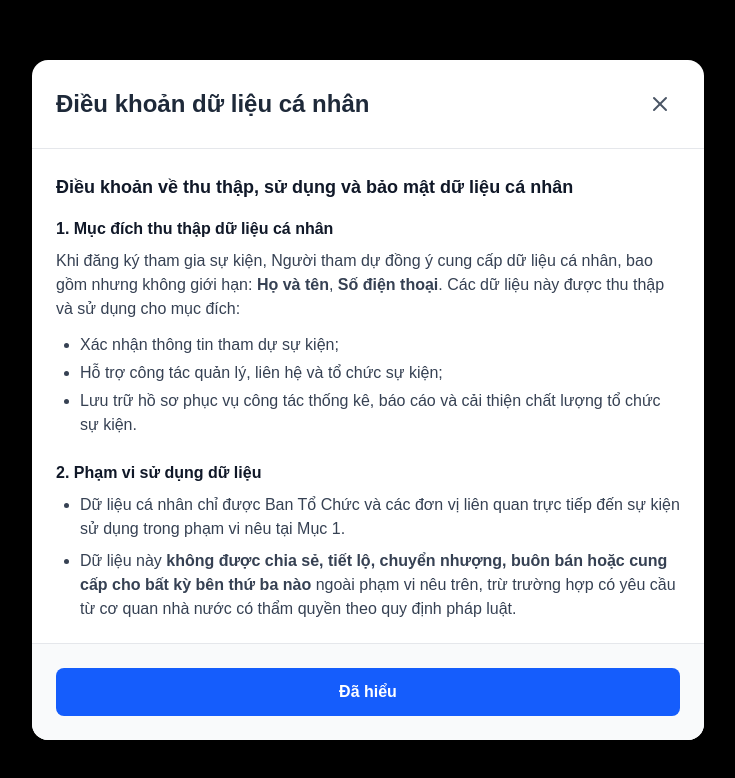
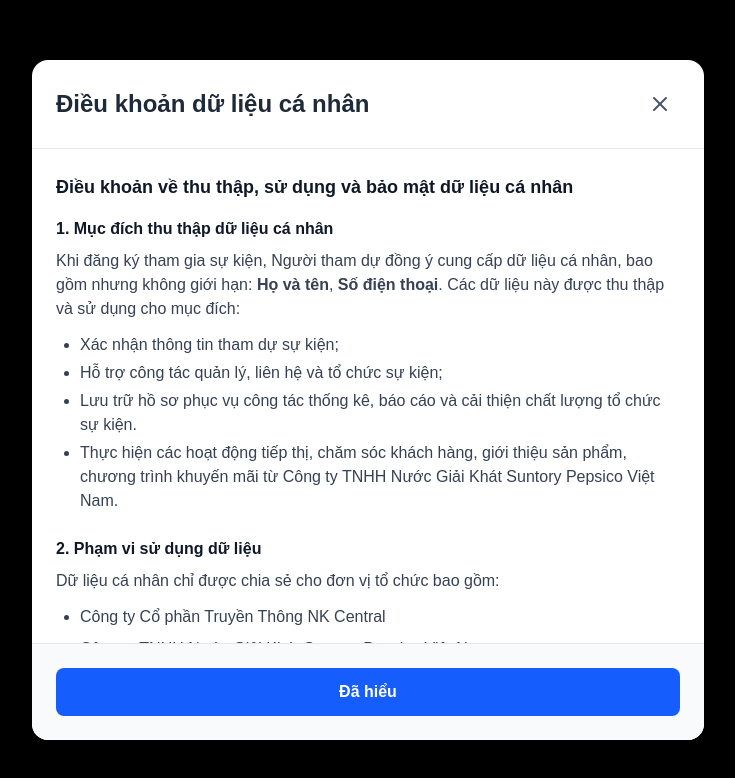
Before and after one commit to nqnduy/event-checkin, a Next.js app: page /checkin/1 in a window 1280 px wide. Both pictures are taken after a click on the button "điều khoản chia sẻ dữ liệu". Shown: the top 778 px of the page, without its empty margins (272-1007 px from the left). Built offline with nearby package versions, Linux system fonts and the light colour scheme; no server answers; the database is empty.

Commit message:
fix bug year filter

```diff
--- a/src/components/TermsModal.tsx
+++ b/src/components/TermsModal.tsx
@@ -93,6 +93,9 @@ export default function TermsModal({ isOpen, onClose }: TermsModalProps) {
 											Lưu trữ hồ sơ phục vụ công tác thống kê, báo cáo và cải
 											thiện chất lượng tổ chức sự kiện.
 										</li>
+										<li>
+											Thực hiện các hoạt động tiếp thị, chăm sóc khách hàng, giới thiệu sản phẩm, chương trình khuyến mãi từ Công ty TNHH Nước Giải Khát Suntory Pepsico Việt Nam.
+										</li>
 									</ul>
 								</div>
 
@@ -101,13 +104,18 @@ export default function TermsModal({ isOpen, onClose }: TermsModalProps) {
 									<h4 className="font-bold text-gray-900 mb-2">
 										2. Phạm vi sử dụng dữ liệu
 									</h4>
-									<ul className="list-disc pl-6 space-y-2">
+									<p className="mb-3">
+										Dữ liệu cá nhân chỉ được chia sẻ cho đơn vị tổ chức bao gồm:
+									</p>
+									<ul className="list-disc pl-6 space-y-2 mb-3">
 										<li>
-											Dữ liệu cá nhân chỉ được Ban Tổ Chức và các đơn vị liên
-											quan trực tiếp đến sự kiện sử dụng trong phạm vi nêu tại
-											Mục 1.
+											Công ty Cổ phần Truyền Thông NK Central
 										</li>
 										<li>
+											Công ty TNHH Nước Giải Khát Suntory Pepsico Việt Nam.
+										</li>
+									</ul>
+									<p>
 										Dữ liệu này{" "}
 										<strong>
 											không được chia sẻ, tiết lộ, chuyển nhượng, buôn bán
@@ -115,8 +123,7 @@ export default function TermsModal({ isOpen, onClose }: TermsModalProps) {
 										</strong>{" "}
 										ngoài phạm vi nêu trên, trừ trường hợp có yêu cầu từ cơ
 										quan nhà nước có thẩm quyền theo quy định pháp luật.
-										</li>
-									</ul>
+									</p>
 								</div>
 
 								{/* Section 3 */}
@@ -124,19 +131,17 @@ export default function TermsModal({ isOpen, onClose }: TermsModalProps) {
 									<h4 className="font-bold text-gray-900 mb-2">
 										3. Nguyên tắc bảo mật và lưu trữ
 									</h4>
-									<ul className="list-disc pl-6 space-y-2">
-										<li>
+									<p className="mb-3">
 										Ban Tổ Chức cam kết áp dụng các biện pháp quản lý, kỹ
 											thuật và bảo mật hợp lý để bảo vệ dữ liệu cá nhân khỏi
 											việc truy cập, tiết lộ, sử dụng, thay đổi hoặc phá hủy
 											trái phép.
-										</li>
-										<li>
+									</p>
+									<p>
 										Thời hạn lưu trữ dữ liệu: không vượt quá thời gian cần
 											thiết để hoàn thành các mục đích nêu tại Mục 1, trừ khi
 											pháp luật có quy định khác.
-										</li>
-									</ul>
+									</p>
 								</div>
 
 								{/* Section 4 */}
@@ -168,18 +173,29 @@ export default function TermsModal({ isOpen, onClose }: TermsModalProps) {
 									<h4 className="font-bold text-gray-900 mb-2">
 										5. Cam kết của Người tham dự
 									</h4>
-									<ul className="list-disc pl-6 space-y-2">
-										<li>
+									<p className="mb-3">
 										Bằng việc cung cấp dữ liệu cá nhân và tham gia sự kiện,
 										Người tham dự xác nhận đã đọc, hiểu rõ và đồng ý với toàn
 										bộ các điều khoản nêu trên.
-										</li>
-										<li>
+									</p>
+									<p>
 										Người tham dự cam kết cung cấp thông tin chính xác và
 										chịu trách nhiệm về tính trung thực của thông tin đã cung
 										cấp.
-										</li>
-									</ul>
+									</p>
+								</div>
+
+								{/* Section 6 */}
+								<div>
+									<h4 className="font-bold text-gray-900 mb-2">
+										6. Cam kết của Đơn vị tổ chức
+									</h4>
+									<p className="mb-3">
+										Công ty Cổ phần Truyền Thông NK Central và Công ty TNHH Nước Giải Khát Suntory Pepsico Việt Nam cam kết áp dụng các biện pháp kỹ thuật và tổ chức phù hợp nhằm đảm bảo dữ liệu cá nhân của Người dùng được bảo mật, an toàn, không bị truy cập trái phép, tiết lộ, sửa đổi hoặc phá hủy.
+									</p>
+									<p>
+										Mọi vi phạm sẽ được xử lý theo quy định của pháp luật Việt Nam.
+									</p>
 								</div>
 							</div>
 						</div>
```
Lines whose indentation alone changed are shown as unchanged.
